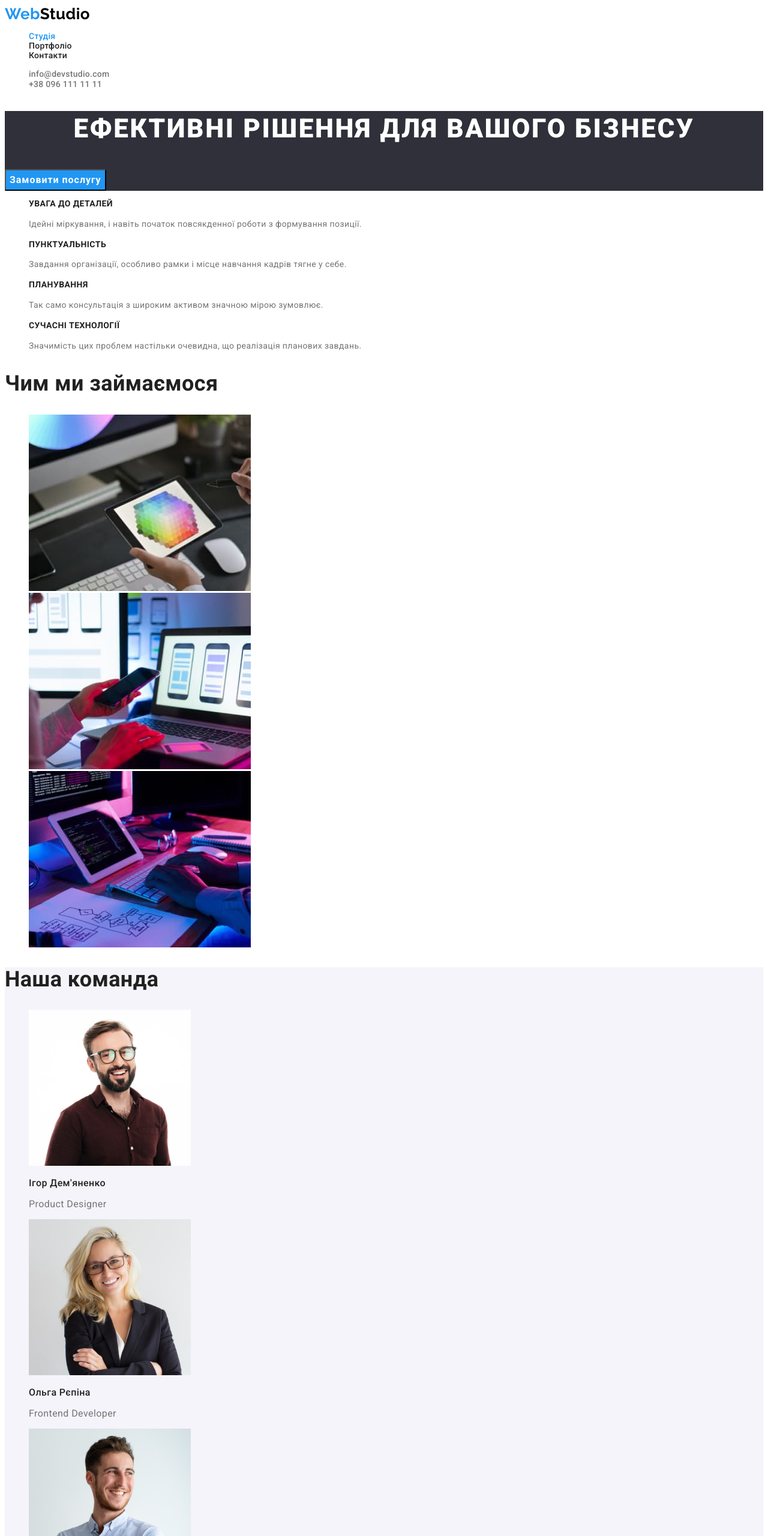
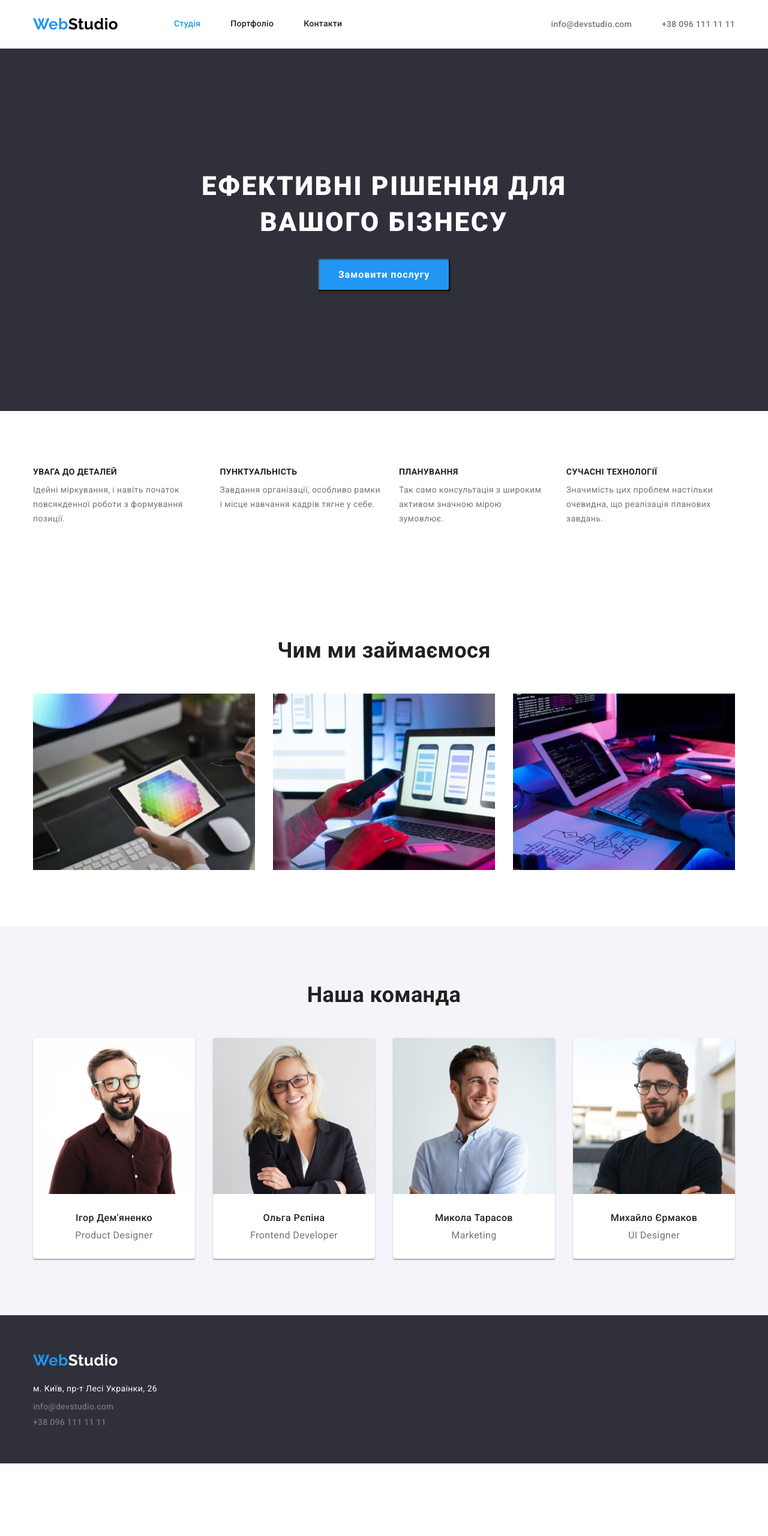
Before and after one commit to andreas7500/goit-markup-hw-03, a plain HTML site: page index.html in a window 1280 px wide. Shown: the top 2560 px of the page at 60% size. After the commit the page ends 2439 px from the top, so only its background shows below. Drawn offline with nearby package versions, Linux system fonts and the light colour scheme.

Commit message:
закончил геометрию индекса

```diff
--- a/index.html
+++ b/index.html
@@ -10,17 +10,25 @@
       href="https://fonts.googleapis.com/css2?family=Raleway:wght@700&family=Roboto:wght@400;500;700;900&display=swap"
       rel="stylesheet"
     />
+
+    <link
+      rel="stylesheet"
+      href="https://cdnjs.cloudflare.com/ajax/libs/modern-normalize/1.0.0/modern-normalize.min.css"
+    />
     <link rel="stylesheet" href="./styles/styles.css" />
     <title>Document</title>
   </head>
   <body>
     <!-- header -->
+
     <header class="header">
+      <div class="container container-header">
         <a class="header-logo link" href="./index.html"
           ><span class="header-logo-web">Web</span>Studio
         </a>
         <nav class="header-nav">
-        <ul class="header-list list">
+
+          <ul class="header-nav-list list">
             <li class="header-item"
               ><a class="header-list link current" href="./index.html">Студія</a></li
             >
@@ -30,27 +38,35 @@
             <li class="header-item"><a class="header-list link" href="#">Контакти</a></li>
           </ul>
         </nav>
+
         <ul class="header-connection list">
-        <li
+          <li class="header-item-connect"
             ><a class="header-mail-tel link" href="mailto:info@devstudio.com"
               >info@devstudio.com</a
             ></li
           >
 
-        <li><a class="header-mail-tel link" href="tel:+380961111111">+38 096 111 11 11</a></li>
+          <li class="header-item-connect"><a class="header-mail-tel link" href="tel:+380961111111">+38 096 111 11 11</a></li>
         </ul>
+      </div>
     </header>
+
     <!-- main content -->
     <main class="hero">
       <!-- section1 -->
       <section class="hero-section">
+
+        <div class="container">
           <h1 class="hero-title">Ефективні рішення для вашого бізнесу</h1>
-        <button class="hero-btn" type="button">Замовити послугу</button>
+        <button class="hero-btn button" type="button">Замовити послугу</button>
+        </div>
+
       </section>
 
       <!-- section2 -->
 
-      <section class="section-benefits">
+        <section class="section-benefits section">
+          <div class="container">
           <h2 class="visually-hidden">Наші переваги</h2>
 
           <ul class="list-benefits list">
@@ -79,9 +95,16 @@
               >
             </li>
           </ul>
+          </div>
         </section>
+
+
+
       <!-- section3 -->
-      <section class="section-work">
+
+
+        <section class="section-work section">
+          <div class="container">
           <h2 class="title-work">Чим ми займаємося</h2>
           <ul class="list-work list">
             <li class="item-work"
@@ -91,48 +114,72 @@
               ><img class="icon-work" src="./images/img2.jpg" alt="Мобільні застосунки" width="370"
             /></li>
             <li class="item-work"
-            ><img class="icon-work" src="./images/img1.jpg" alt="Декстопні застосунки" width="370"
+              ><img
+                class="icon-work"
+                src="./images/img1.jpg"
+                alt="Декстопні застосунки"
+                width="370"
             /></li>
           </ul>
+          </div>
         </section>
+
+
       <!-- section4 -->
-      <section class="section-team">
+
+        <section class="section-team section">
+          <div class="container">
           <h2 class="title-team">Наша команда</h2>
           <ul class="list-team list">
-          <li>
+            <li class="item-team">
               <img class="icon-team" src="./images/foto1.jpg" alt="Менеджер" width="270" />
+              <div class="card-team">
                 <h3 class="title-team-small">Ігор Дем'яненко</h3>
               <p class="text-team">Product Designer</p>
+              </div>
+
             </li>
-          <li>
+            <li class="item-team">
               <img class="icon-team" src="./images/foto2.jpg" alt="Розробник" width="270" />
+
+              <div class="card-team">
                 <h3 class="title-team-small">Ольга Рєпіна</h3>
               <p class="text-team">Frontend Developer</p>
+              </div>
+
             </li>
-          <li>
+            <li class="item-team">
               <img class="icon-team" src="./images/foto3.jpg" alt="Маркетолог" width="270" />
+              <div class="card-team">
                 <h3 class="title-team-small">Микола Тарасов</h3>
               <p class="text-team">Marketing</p>
+              </div>
             </li>
-          <li>
+            <li class="item-team">
               <img class="icon-team" src="./images/foto4.jpg" alt="Дизайнер" width="270" />
+              <div class="card-team">
                 <h3 class="title-team-small">Михайло Єрмаков</h3>
               <p class="text-team">UI Designer</p>
+              </div>
             </li>
           </ul>
+          </div>
         </section>
+
+
     </main>
 
     <!-- footer -->
 
     <footer class="footer-index">
+      <div class="container">
         <a class="logo-footer link" href="./index.html">
           <span class="logo-footer-web">Web</span>Studio
         </a>
 
         <address class="footrer-adress">
           <ul class="footer-list list">
-          <li>
+            <li class="item-footer">
               <a
                 class="footer-link link"
                 href="https://goo.gl/maps/CPtrU1FHBa2aNyZL9"
@@ -143,14 +190,17 @@
               </a>
             </li>
 
-          <li>
-            <a class="header-mail-tel link" href="mailto:info@devstudio.com">info@devstudio.com</a>
+            <li class="item-footer">
+              <a class="header-mail-tel link" href="mailto:info@devstudio.com"
+                >info@devstudio.com</a
+              >
             </li>
-          <li>
+            <li class="item-footer">
               <a class="header-mail-tel link" href="tel:+380961111111">+38 096 111 11 11</a>
             </li>
           </ul>
         </address>
+      </div>
     </footer>
   </body>
 </html>
--- a/styles/styles.css
+++ b/styles/styles.css
@@ -15,12 +15,14 @@
   --main-font: Roboto, sans-serif;
 }
 
-.link {
-  text-decoration: none;
-  font-style: normal;
+html {
+  box-sizing: border-box;
 }
-.list {
-  list-style: none;
+
+*,
+*::before,
+*::after {
+  box-sizing: inherit;
 }
 
 body {
@@ -31,11 +33,75 @@ body {
   letter-spacing: 0.03em;
 }
 
+/* fichi */
+
+.link {
+  text-decoration: none;
+  font-style: normal;
+}
+.list {
+  list-style: none;
+  margin: 0;
+  padding: 0;
+}
+img {
+  display: block;
+  max-width: 100%;
+  height: auto;
+}
+
+h1,
+h2,
+h3,
+h4,
+h5,
+h6,
+p {
+  margin: 0;
+}
+
+.container {
+  width: 1200px;
+  padding-left: 15px;
+  padding-right: 15px;
+  margin: 0 auto;
+}
+
+.section {
+  padding-top: 94px;
+  padding-bottom: 94px;
+}
+
 /* index */
 
 /* header */
 .header {
   background-color: var(--secondary-text-color);
+  border-bottom: 1px solid var(--line-color);
+}
+
+.container-header {
+  display: flex;
+  flex-direction: row;
+  align-items: center;
+}
+
+.header-nav-list {
+  display: flex;
+  align-items: center;
+  margin-left: 93px;
+}
+
+.header-nav-list .header-item + .header-item {
+  margin-left: 50px;
+}
+
+.header-connection {
+  display: flex;
+  margin-left: auto;
+}
+.header-item-connect + .header-item-connect {
+  margin-left: 50px;
 }
 
 .header-logo {
@@ -50,6 +116,9 @@ body {
 }
 
 .header-list {
+  display: block;
+  padding-top: 32px;
+  padding-bottom: 32px;
   font-weight: 500;
   line-height: 1.14;
   letter-spacing: 0.02em;
@@ -81,20 +150,35 @@ body {
 /* main index */
 .hero-section {
   background: var(--background-footer-color);
+  padding: 200px 0;
+  text-align: center;
 }
 
 .hero-title {
+  margin-top: 0px;
+  margin-bottom: 30px;
+  margin-left: auto;
+  margin-right: auto;
+  width: 696px;
   font-weight: 900;
   font-size: 44px;
   line-height: 1.36;
-  text-align: center;
+
   letter-spacing: 0.06em;
   text-transform: uppercase;
   color: var(--secondary-text-color);
+  align-items: center;
+  text-transform: uppercase;
 }
 
 .hero-btn {
+  margin: auto;
+  align-items: center;
+  text-align: center;
   font-family: inherit;
+  min-width: 216px;
+  min-height: 50px;
+  padding: 10px 32px;
   font-weight: 700;
   font-size: 16px;
   line-height: 1.88;
@@ -103,12 +187,18 @@ body {
   background: var(--accent-color);
   cursor: pointer;
 }
+.hero-btn.button {
+  box-shadow: 0px 4px 4px rgba(0, 0, 0, 0.15);
+  border-radius: 4px;
+}
+
 .hero-btn:hover,
 .hero-btn:focus {
   background-color: #188ce8;
 }
 
 /* section2 */
+
 .visually-hidden {
   position: absolute;
   white-space: nowrap;
@@ -121,12 +211,24 @@ body {
   clip-path: inset(50%);
   margin: -1px;
 }
+
+.list-benefits {
+  display: flex;
+  flex-direction: row;
+  column-gap: 30px;
+}
+
+.list-benefits .item-benefits {
+  flex-basis: calc((100%-30px * 3) / 4);
+}
+
 .title-benefits {
+  margin-bottom: 10px;
   font-weight: 700;
   line-height: 1.14;
+  font-size: 14px;
   text-transform: uppercase;
   color: var(--main-text-color);
-  font-size: 14px;
 }
 
 .text-benefits {
@@ -134,22 +236,52 @@ body {
   color: var(--owner-text-color);
 }
 /* section3 */
+
+/* .section-work {
+  padding-top: 0;
+  padding-bottom: 0;
+} */
+
 .title-work,
 .title-team {
+  margin-bottom: 50px;
+  margin-top: 0px;
   font-weight: 700;
   font-size: 36px;
   line-height: 1.16;
+  text-align: center;
+}
+.list-work {
+  display: flex;
+  flex-direction: row;
+  column-gap: 30px;
 }
 
 /* section4 */
-.section-team{
+.section-team {
   background: var(--buttons-port-color);
 }
 
+.list-team {
+  display: flex;
+  flex-direction: row;
+  column-gap: 30px;
+}
+.list-team .item-team{
+  background: #FFFFFF;
+box-shadow: 0px 1px 3px rgba(0, 0, 0, 0.12), 0px 1px 1px rgba(0, 0, 0, 0.14), 0px 2px 1px rgba(0, 0, 0, 0.2);
+border-radius: 0px 0px 4px 4px;
+}
+.card-team{
+  padding: 30px 0;
+}
+
 .title-team-small {
+  margin-bottom: 10px;
   font-weight: 500;
   font-size: 16px;
   line-height: 1.19;
+  text-align: center;
 }
 
 .text-team {
@@ -157,12 +289,20 @@ body {
   font-size: 16px;
   line-height: 1.19;
   color: var(--owner-text-color);
+  text-align: center;
 }
 
 /* footer */
 
+
 .footer-index {
   background: var(--background-footer-color);
+  padding: 60px 0;
+}
+
+.logo-footer {
+  display: inline-block;
+  margin-bottom: 20px;
 }
 
 .logo-footer {
@@ -175,6 +315,10 @@ body {
 
 .logo-footer-web {
   color: var(--accent-color);
+}
+
+.footer-list .item-footer+.item-footer{
+  margin-top: 9px;
 }
 
 .footer-link {
```
Also changed, not shown: portfolio.html (+7 -1 lines). Lines whose indentation alone changed are shown as unchanged.
